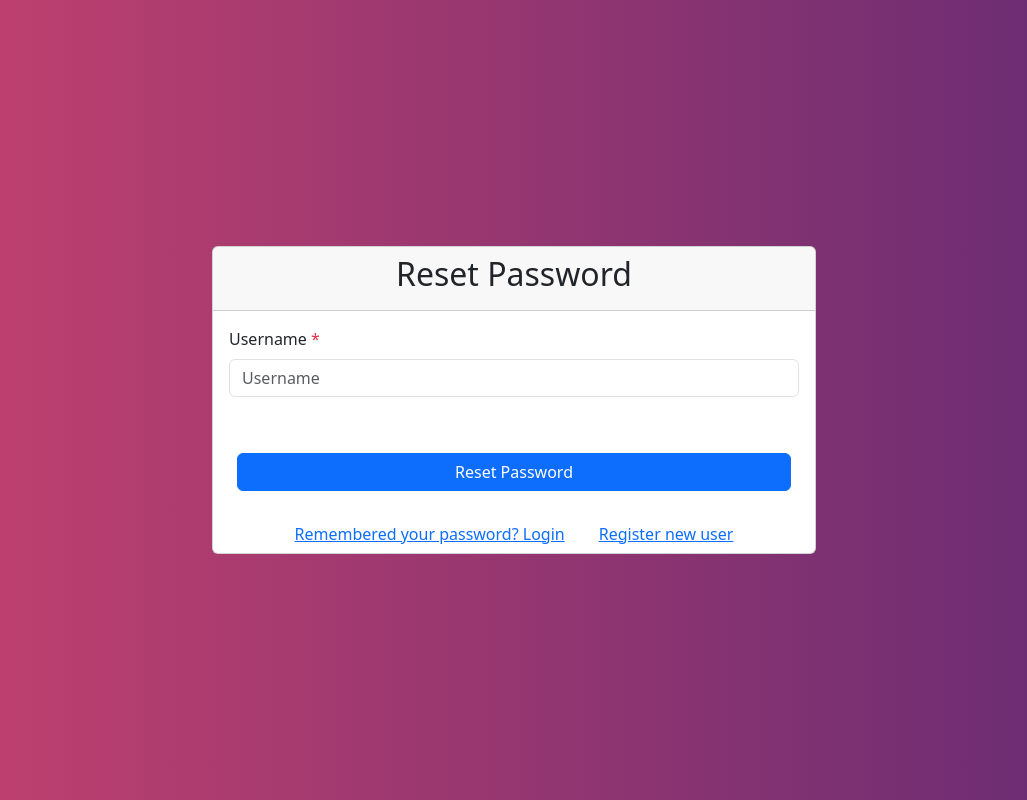
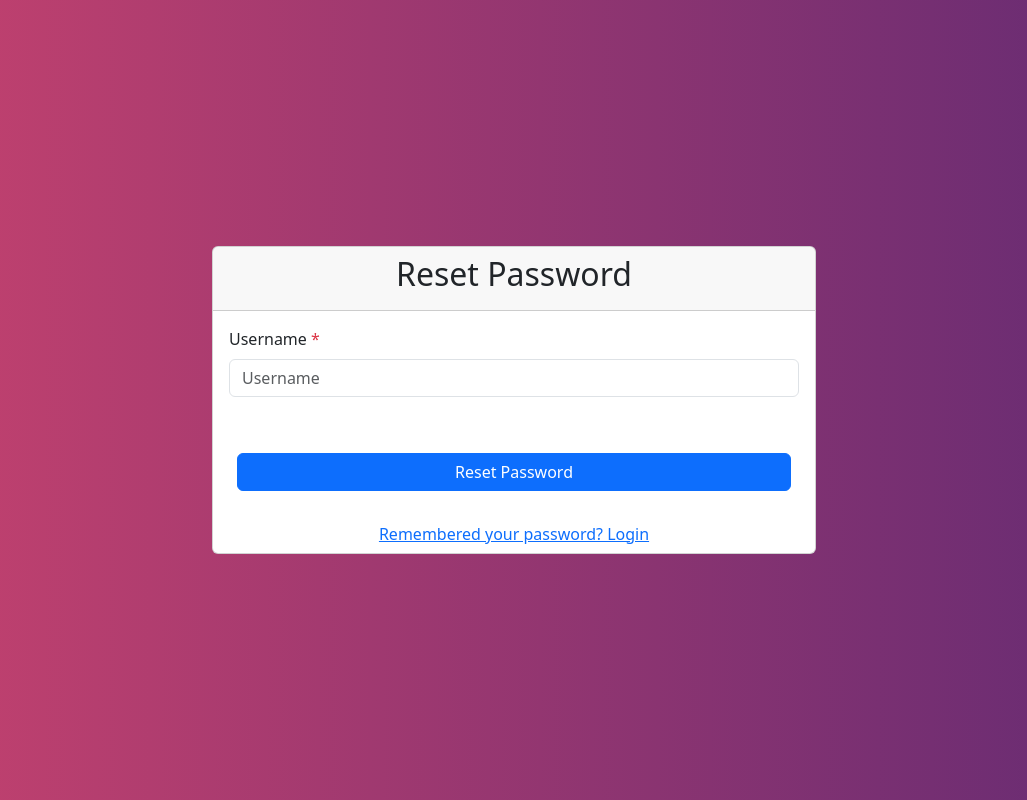
Before and after one commit to Zeeshan6871/parseServerAuth, a React (Create React App) app in the folder frontend/: page /forget-password in a window 1280 px wide. Shown: the whole page, without its empty margins (126-1153 px from the left). Built offline with nearby package versions, Linux system fonts and the light colour scheme; no server answers; what parse would draw is missing.

Commit message:
changes done

```diff
--- a/frontend/src/components/ResetPassword.js
+++ b/frontend/src/components/ResetPassword.js
@@ -403,9 +403,6 @@ const ResetPasswordPage = () => {
                 <Link className="btn btn-link" to="/login">
                   Remembered your password? Login
                 </Link>
-                <Link className="btn btn-link ms-2" to="/register">
-                  Register new user
-                </Link>
               </div>
             </div>
           </form>
```
